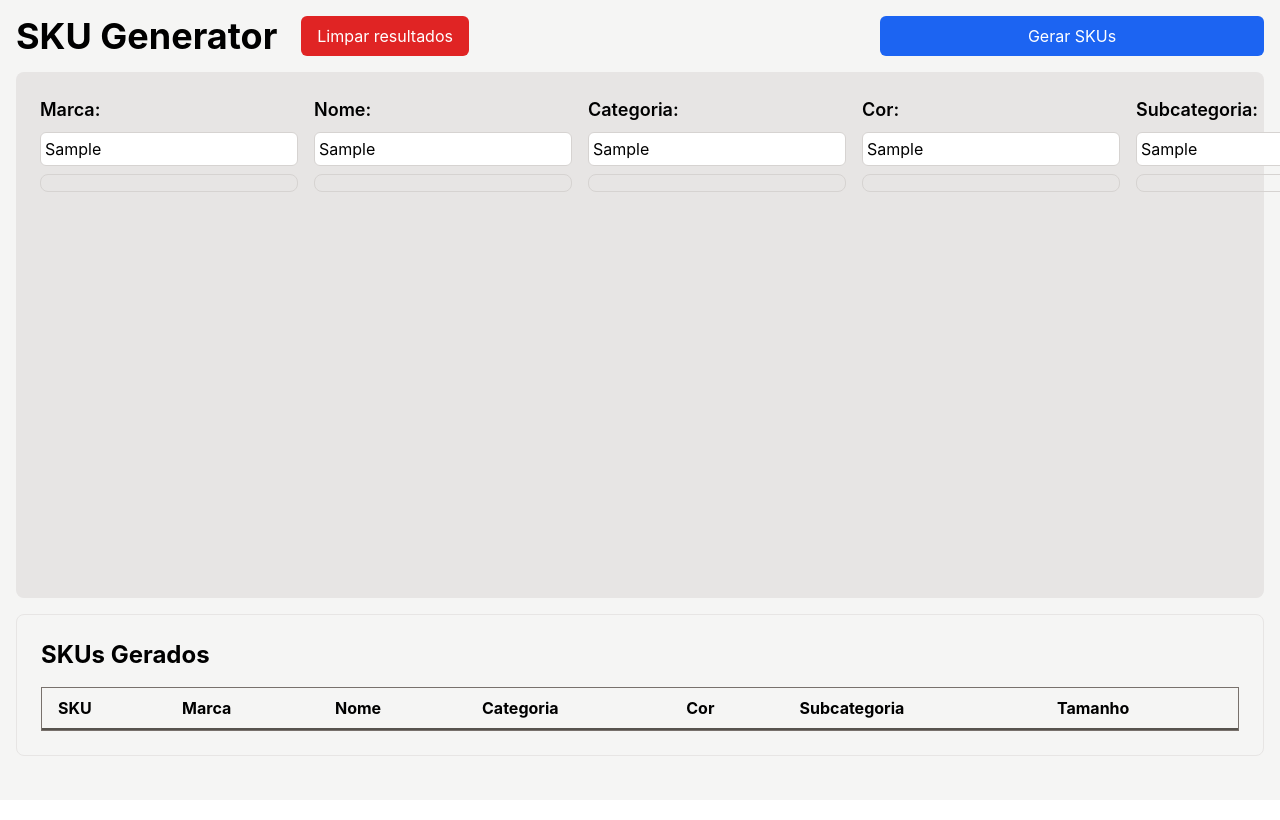
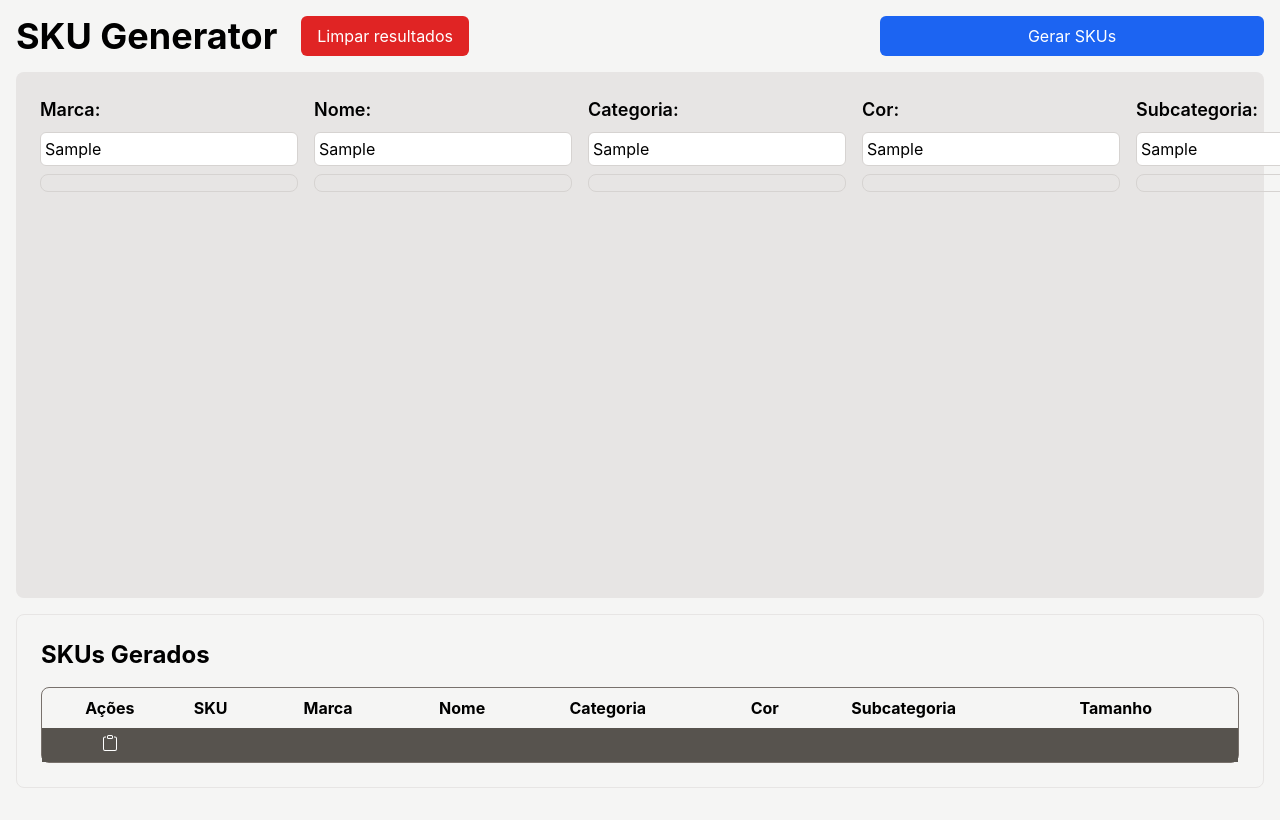
Before and after one commit to oitent/sku-generator, a Next.js app: page / in a window 1280 px wide. Both pictures are taken after typing "Sample", "Sample", "Sample", "Sample", "Sample" into the empty fields and a click on the button "Gerar SKUs". Built offline with nearby package versions, Linux system fonts and the light colour scheme.

Commit message:
Update Results table to allow for easy copy

```diff
--- a/package.json
+++ b/package.json
@@ -13,6 +13,7 @@
     "next": "13.4.1",
     "react": "18.2.0",
     "react-dom": "18.2.0",
+    "react-icons": "^4.8.0",
     "uuid": "^9.0.0"
   },
   "devDependencies": {
--- a/pages/index.js
+++ b/pages/index.js
@@ -1,4 +1,5 @@
 import { useState } from 'react';
+import { BsClipboard } from 'react-icons/bs';
 import parametersData from '../parameters.json';
 
 const parameterOrder = ['Marca', 'Nome', 'Categoria', 'Cor', 'Subcategoria', 'Tamanho'];
@@ -25,6 +26,17 @@ const generateSKUCombinations = (selectedParameters) => {
 
   generateCombo('', [], 0);
   return combinations;
+};
+
+const copyToClipboard = (text) => {
+  const textarea = document.createElement('textarea');
+  textarea.textContent = text;
+  textarea.style.position = 'absolute';
+  textarea.style.left = '-9999px';
+  document.body.appendChild(textarea);
+  textarea.select();
+  document.execCommand('copy');
+  document.body.removeChild(textarea);
 };
 
 const IndexPage = () => {
@@ -151,9 +163,11 @@ const IndexPage = () => {
           <div className='flex flex-col w-full flex-grow flex-wrap bg-gray-100 dark:bg-gray-900 p-6 rounded-lg border border-gray-200 dark:border-gray-500'>
 
             <h2 className="text-2xl font-bold mb-4 text-black dark:text-white">SKUs Gerados</h2>
-            <table className="w-full table-auto border border-gray-500">
+            <div className='border border-gray-500 rounded-lg'>
+              <table className="w-full table-auto">
                 <thead>
                   <tr>
+                    <th className="px-4 py-2 text-black dark:text-white text-center">Ações</th> {/* Add action column */}
                     <th className="px-4 py-2 text-black dark:text-white text-left">SKU</th>
                     {parameterOrder.map((parameter) => (
                       <th key={parameter} className="px-4 py-2 text-black dark:text-white text-left">
@@ -164,7 +178,23 @@ const IndexPage = () => {
                 </thead>
                 <tbody>
                   {skuList.map((skuData, index) => (
-                  <tr key={index} className="even:bg-gray-700 odd:bg-gray-600">
+                    <tr
+                      key={index}
+                      className="even:bg-gray-700 odd:bg-gray-600 cursor-pointer"
+                      onClick={() => copyToClipboard(skuData.sku)} // Copy SKU when row is clicked
+                    >
+                      <td className="px-4 leading-tallest text-white font-mono text-center">
+                        <button
+                          type="button"
+                          className="text-white"
+                          onClick={(e) => {
+                            e.stopPropagation(); // Prevent row click event
+                            copyToClipboard(skuData.sku);
+                          }}
+                        >
+                          <BsClipboard />
+                        </button>
+                      </td>
                       <td className="px-4 leading-tallest text-white font-mono">{skuData.sku}</td>
                       {parameterOrder.map((parameter) => {
                         const option = parametersData[parameter].find(
@@ -183,7 +213,7 @@ const IndexPage = () => {
                   ))}
                 </tbody>
               </table>
-
+            </div>
           </div>
         </form>
       </div>
```
Also changed, not shown: 1 other file (tests, documents, lock files or other folders). Lines whose indentation alone changed are shown as unchanged.
